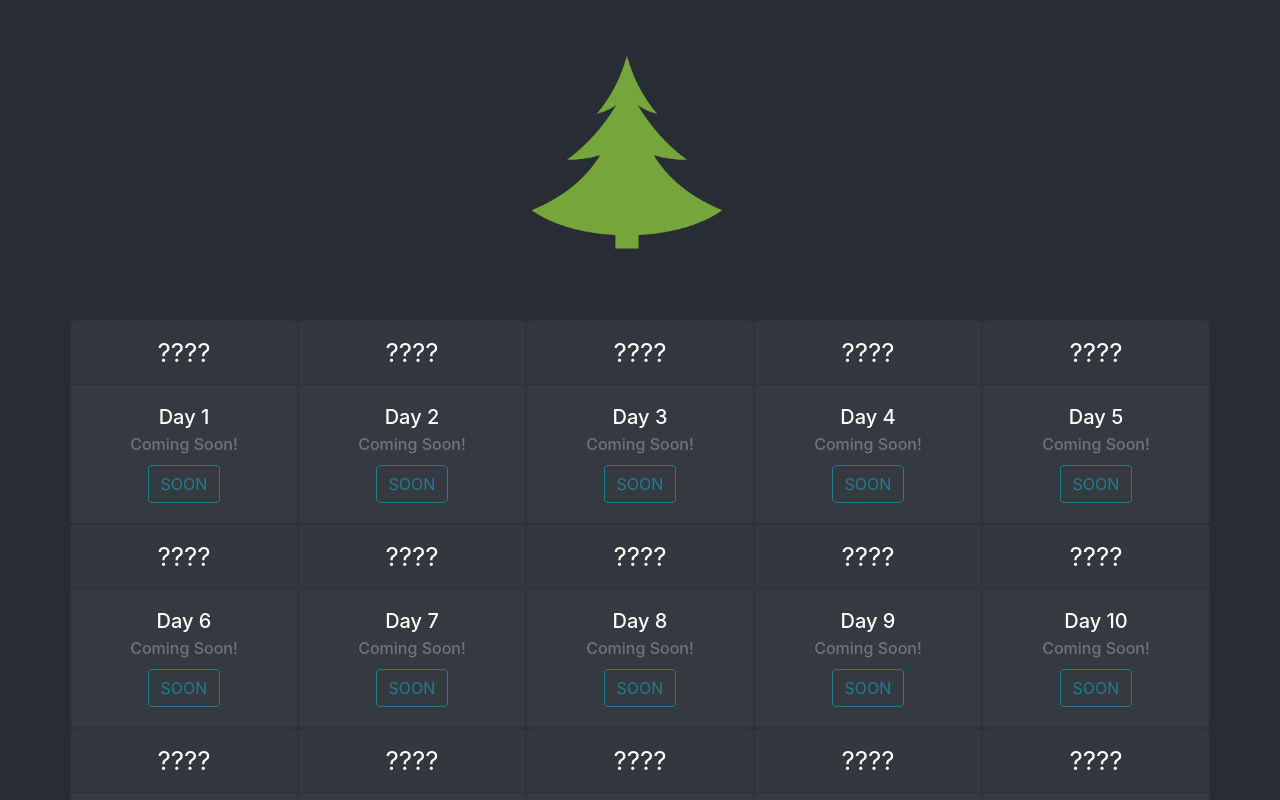
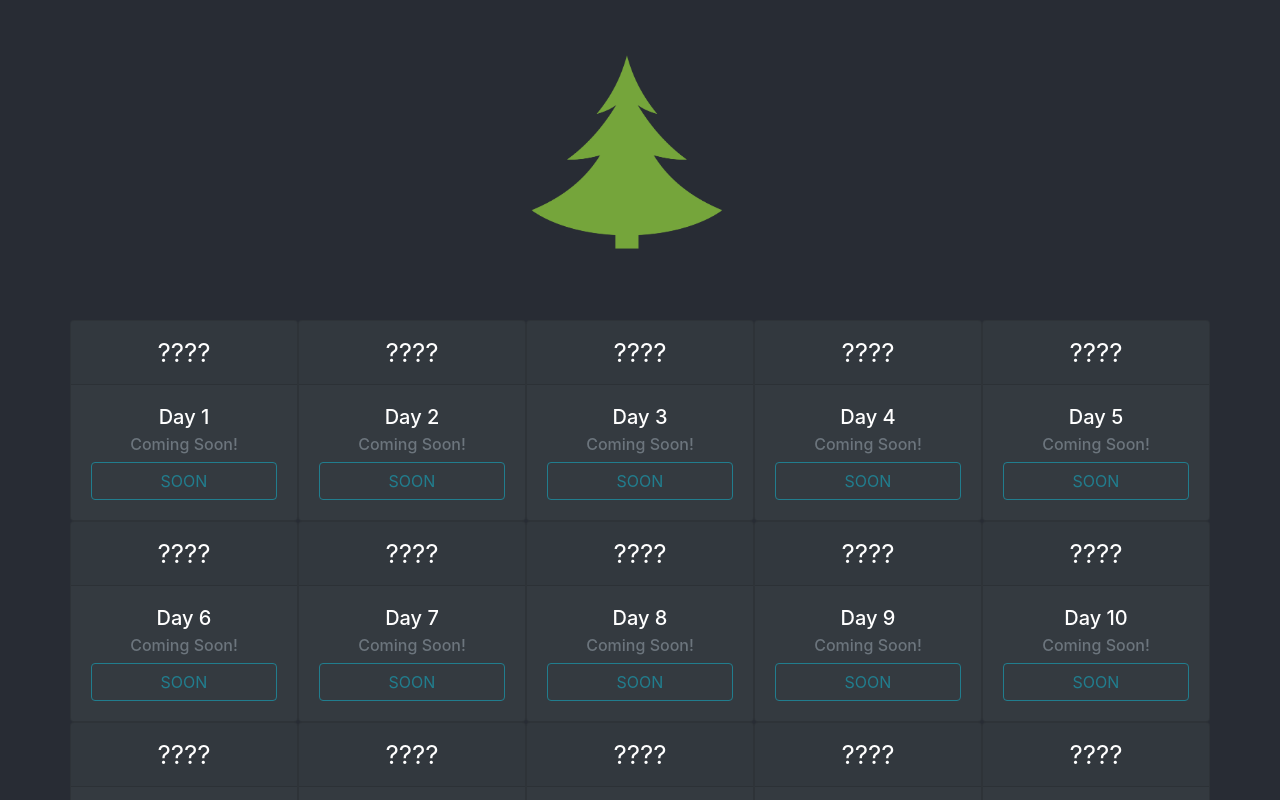
Before and after one commit to tfavazza/advent-for-friends, a React (Create React App) app: page / in a window 1280 px wide. Shown: the top 800 px of the page. Built offline with nearby package versions, Linux system fonts and the light colour scheme.

Commit message:
card layout isn't all floaty now

```diff
--- a/src/AdventDay.js
+++ b/src/AdventDay.js
@@ -10,16 +10,18 @@ function AdventDay(props) {
 			<Card
 				bg={props.active ? 'success' : 'dark'}
 			><Card.Header>{props.active ? props.image : "????"}</Card.Header>
-	          		<Card.Body>
+	          		<Card.Body className="d-flex flex-column">
 	            		<Card.Title>{`Day ${props.day}`}</Card.Title>
 	              		<Card.Subtitle className={`mb-2 ${!props.active ? "text-muted" : ""}`}>
 	              			{props.active ? props.description : `Coming Soon!`}
 	              		</Card.Subtitle>
 	            		<Button
+	            			className="mt-auto"
+	            			block
 	            			disabled={!props.active}
 	            			href={props.link}
 	            			target="_blank"
-	            			variant={props.active ? props.info : 'outline-info'}>
+	            			variant={props.active ? 'info' : 'outline-info'}>
 	            			{props.active ? props.button : "SOON"}
 	            		</Button>
 	          		</Card.Body>
```
